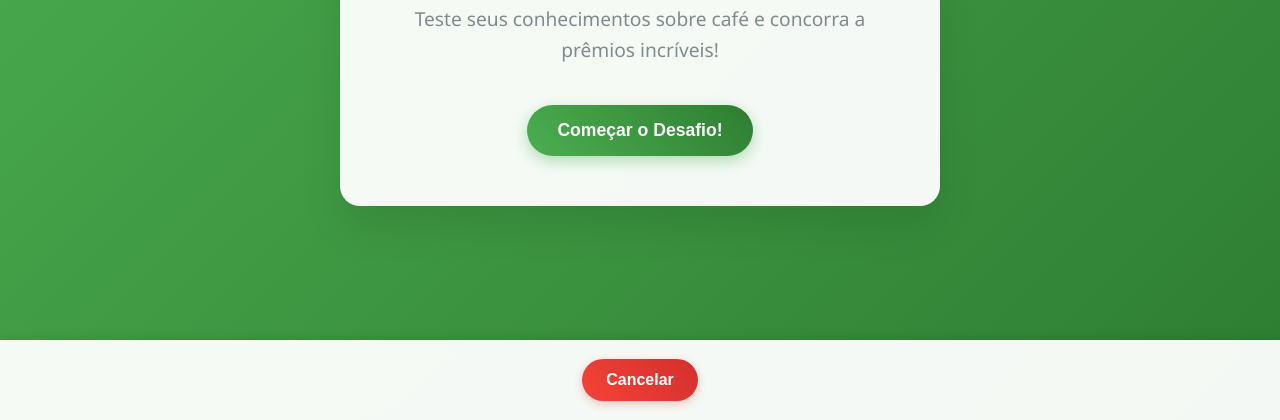
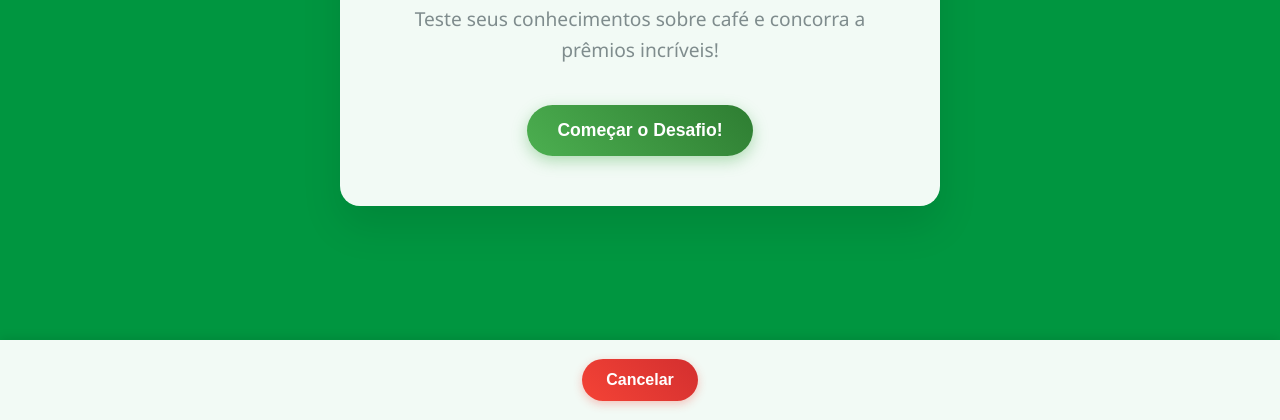
Before and after one commit to ricktcunha/AdubosReal, a plain HTML site: page index.html in a window 1280 px wide. Shown: the part 380-800 px from the top of the page. Drawn offline with Linux system fonts and the light colour scheme.

Commit message:
Alterando background para verde flat #009640

```diff
--- a/style.css
+++ b/style.css
@@ -7,7 +7,7 @@
 
 body {
     font-family: 'Segoe UI', Tahoma, Geneva, Verdana, sans-serif;
-    background: linear-gradient(135deg, #4CAF50 0%, #2E7D32 100%);
+    background: #009640;
     min-height: 100vh;
     overflow: hidden;
     padding-top: 80px; /* Espaço para o header fixo */
```
